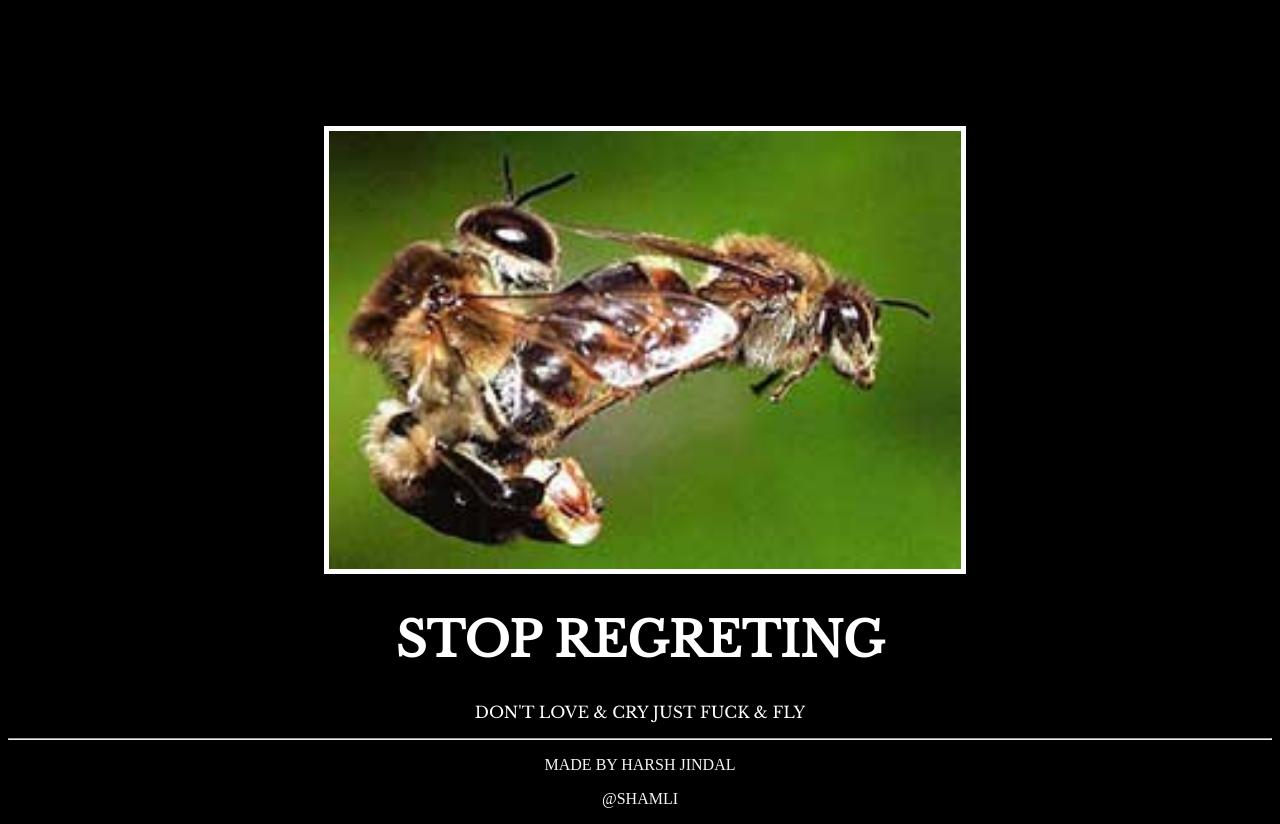
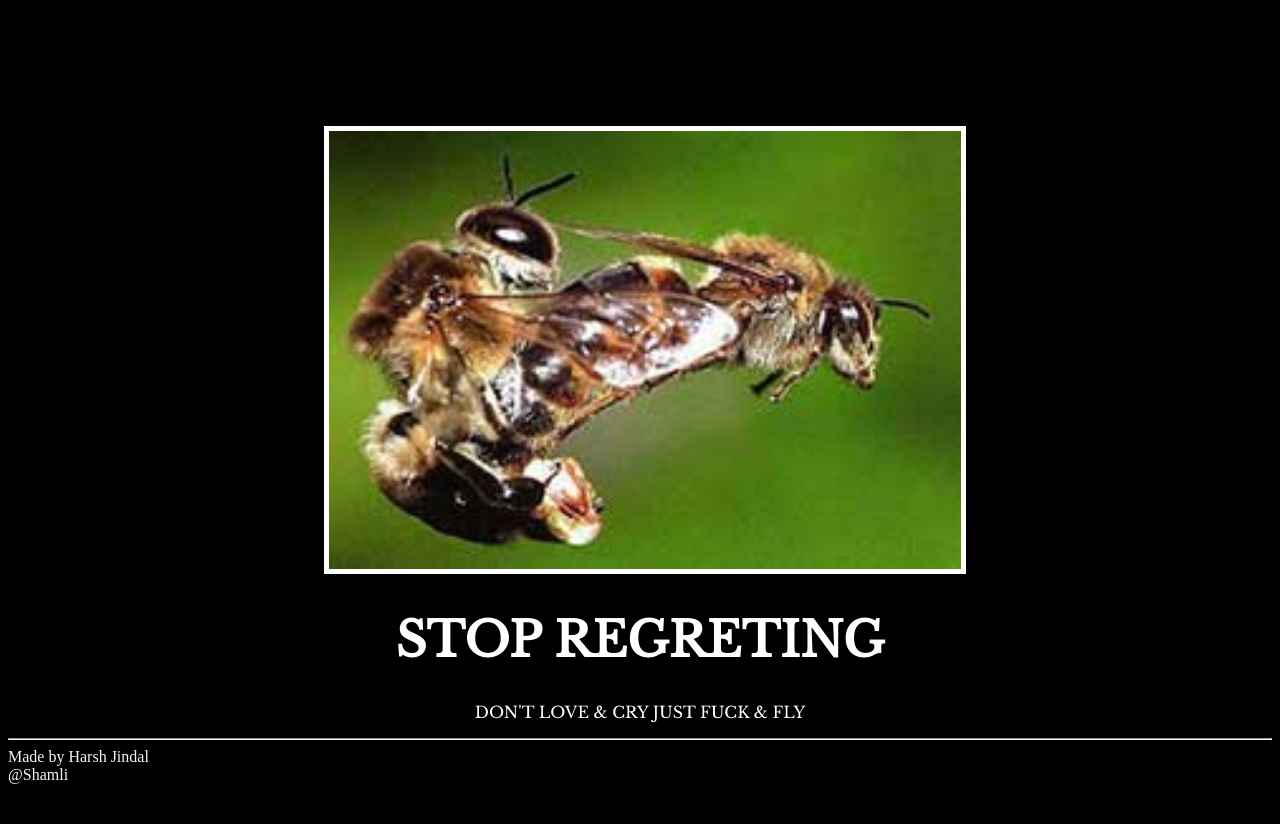
Before and after one commit to Harsh-Jindal01/Motivation-Meme, a plain HTML site: page index.html in a window 1280 px wide. After the commit the page ends 800 px from the top, so only its background shows below. Drawn offline with nearby package versions, Linux system fonts and the light colour scheme.

Commit message:
Update index.html

```diff
--- a/index.html
+++ b/index.html
@@ -36,6 +36,7 @@ But it must have the following features:
 </html>
 <hr/>
 <footer id = "footer">
-  <p>Made by Harsh Jindal</p>
-  <p>@Shamli</p>
+  Made by Harsh Jindal
+  <br>
+  @Shamli
 </footer>
```
